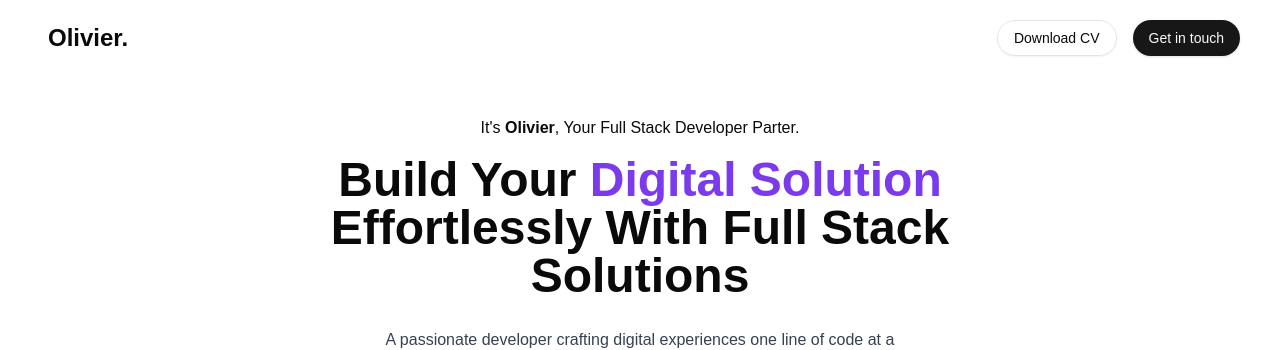
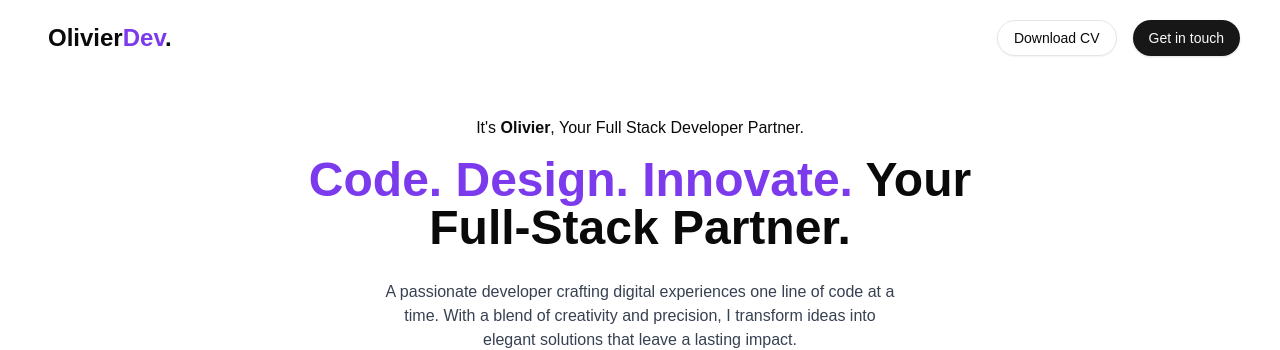
Before and after one commit to RasolomananaOlivier/my-portfolio, a Next.js app: page / in a window 1280 px wide. Shown: the top 350 px of the page. Built offline with nearby package versions, Linux system fonts and the light colour scheme.

Commit message:
feat: update Navbar and Hero components with branding and messaging improvements

```diff
--- a/components/Hero.tsx
+++ b/components/Hero.tsx
@@ -11,11 +11,11 @@ export default function Hero() {
       <section className="flex flex-col items-center justify-center space-y-4 pt-10 text-center">
         <h1 className="">
           It's <span className="font-bold">Olivier</span>, Your Full Stack
-          Developer Parter.
+          Developer Partner.
         </h1>
         <p className="text-3xl md:text-5xl font-bold max-w-screen-md">
-          Build Your <span className="text-violet-600">Digital Solution</span>{" "}
-          Effortlessly With Full Stack Solutions
+          <span className="text-violet-600"> Code. Design. Innovate.</span> Your
+          Full-Stack Partner.
         </p>
         <p className="py-3 max-w-lg text-gray-700">
           A passionate developer crafting digital experiences one line of code
--- a/components/Navbar.tsx
+++ b/components/Navbar.tsx
@@ -16,7 +16,9 @@ export default function Navbar() {
 
   return (
     <nav className="flex justify-between items-center py-5">
-      <h1 className="text-2xl font-bold ml-2">Olivier.</h1>
+      <h1 className="text-2xl font-bold ml-2">
+        Olivier<span className="text-violet-600">Dev</span>.
+      </h1>
 
       <div className="flex space-x-4">
         <Button variant="outline" className="rounded-full" onClick={downloadCV}>
```
Also changed, not shown: 1 other file (tests, documents, lock files or other folders).
